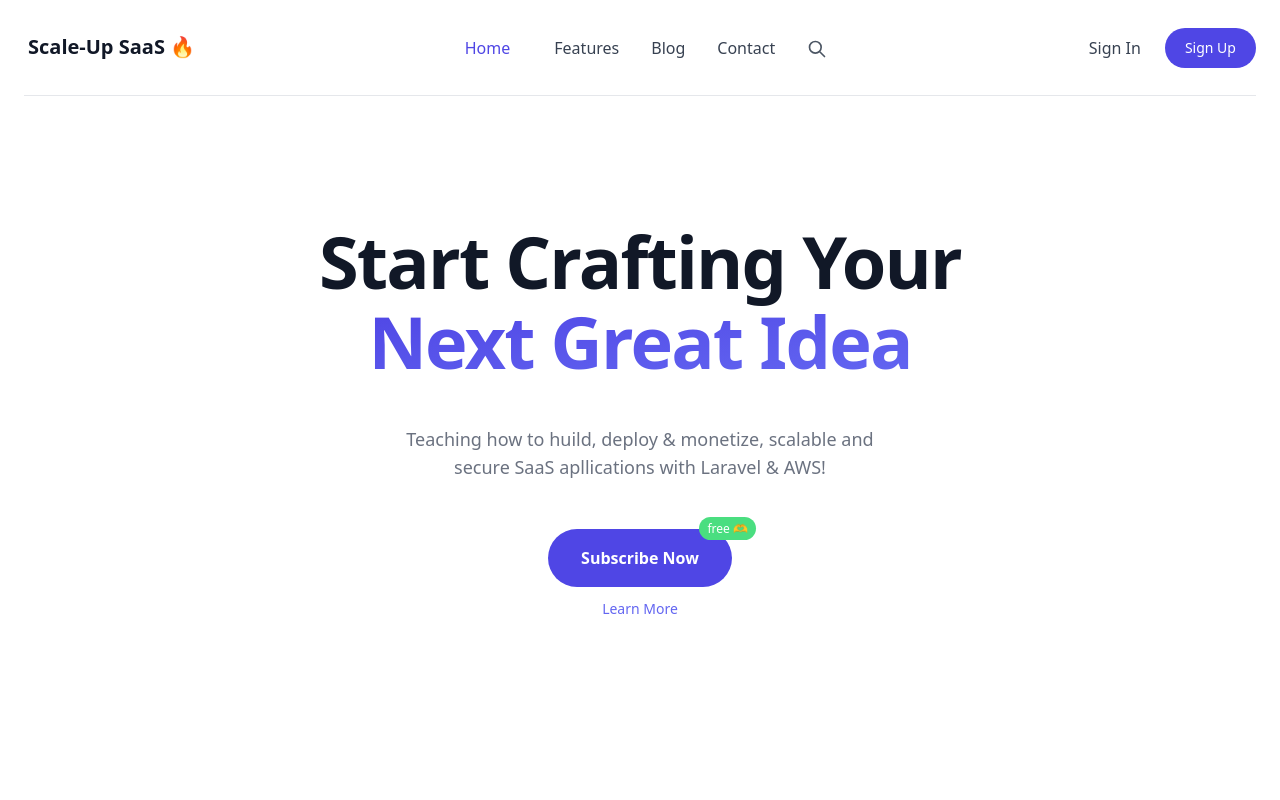
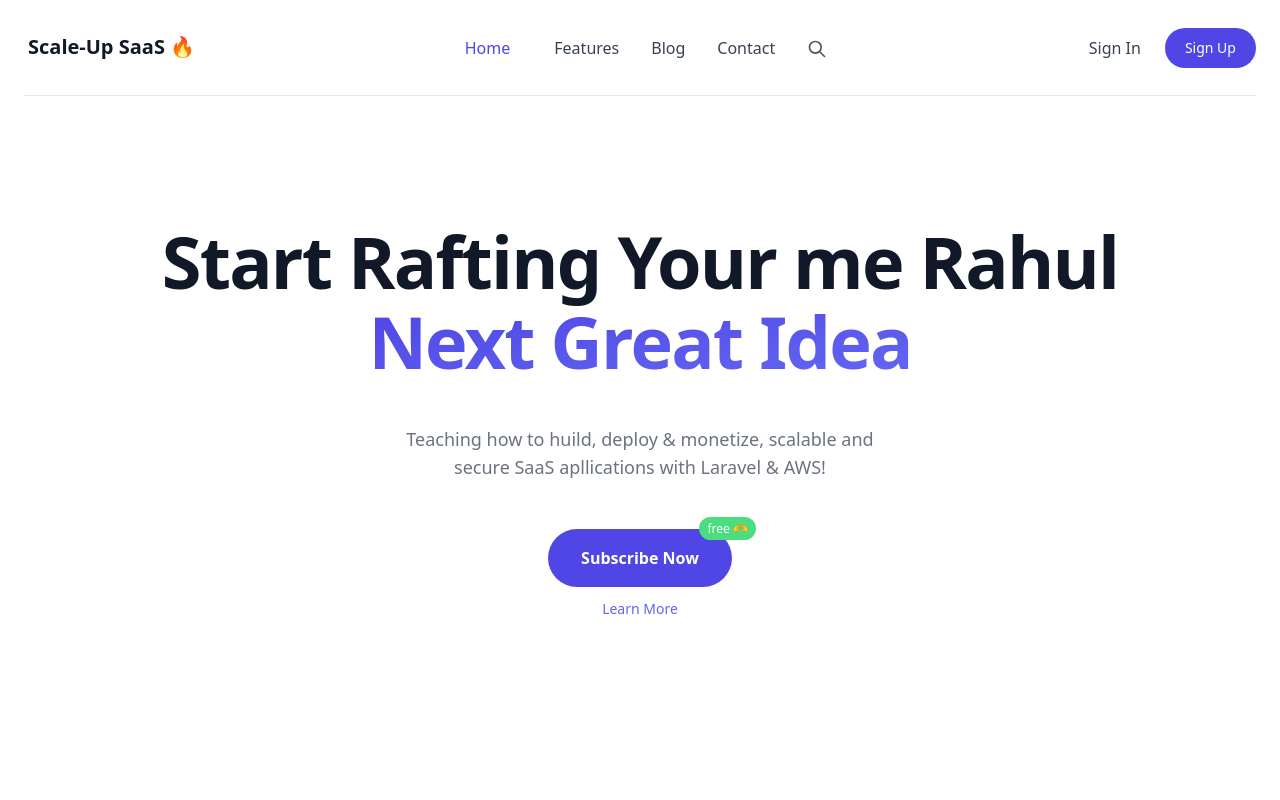
Before and after one commit to rahulpk302/awscicdproject4, a website: page html/index.html in a window 1280 px wide. Shown: the top 800 px of the page. Drawn offline with nearby package versions, Linux system fonts and the light colour scheme.

Commit message:
mycodenewwith

```diff
--- a/html/index.html
+++ b/html/index.html
@@ -1828,7 +1828,7 @@
             <div class="container max-w-lg px-4 py-32 mx-auto mt-px text-left md:max-w-none md:text-center">
                 <h1
                     class="text-5xl font-extrabold leading-10 tracking-tight text-left text-gray-900 md:text-center sm:leading-none md:text-6xl lg:text-7xl">
-                    <span class="inline md:block">Start Crafting Your</span> <span
+                    <span class="inline md:block">Start Rafting Your me Rahul</span> <span
                         class="relative mt-2 text-transparent bg-clip-text bg-gradient-to-br from-indigo-600 to-indigo-500 md:inline-block">Next
                         Great Idea</span></h1>
                 <div class="mx-auto mt-5 text-gray-500 md:mt-12 md:max-w-lg md:text-center lg:text-lg">Teaching how to huild, deploy & monetize, scalable and secure
```
